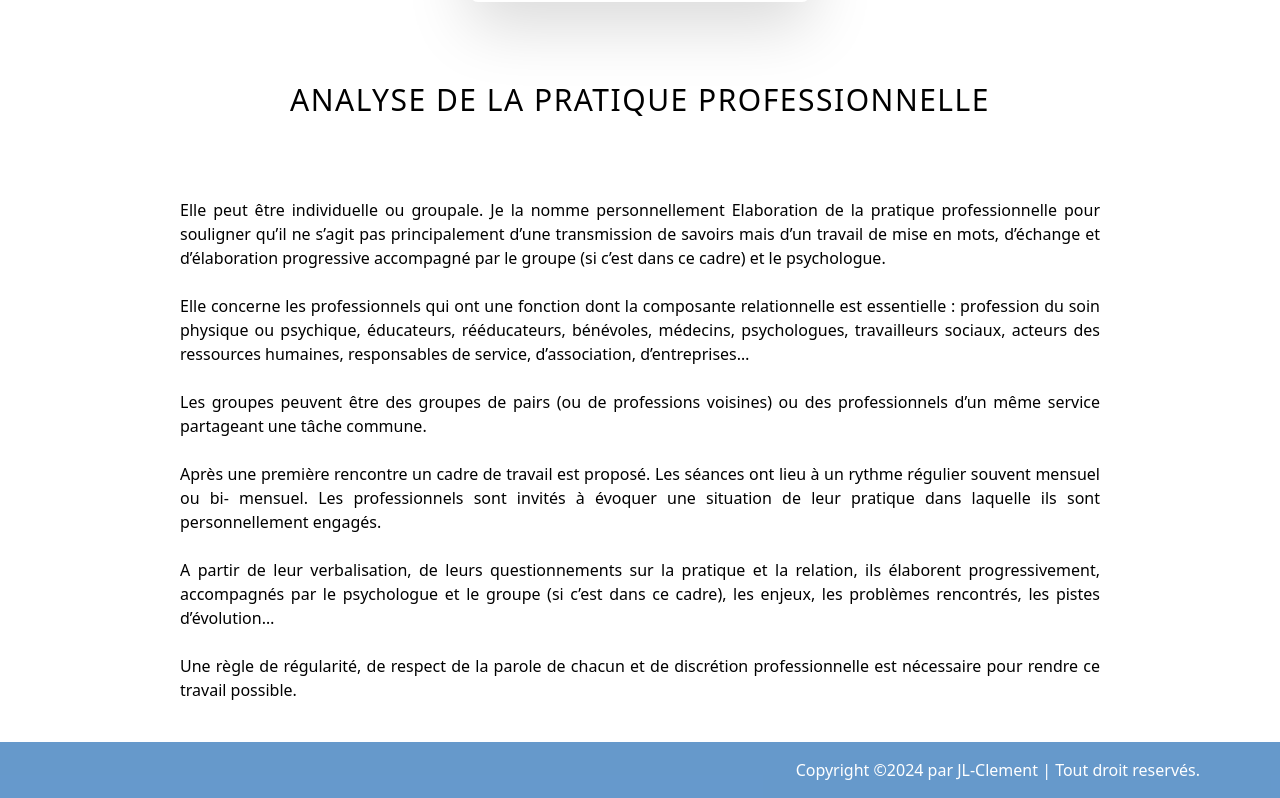
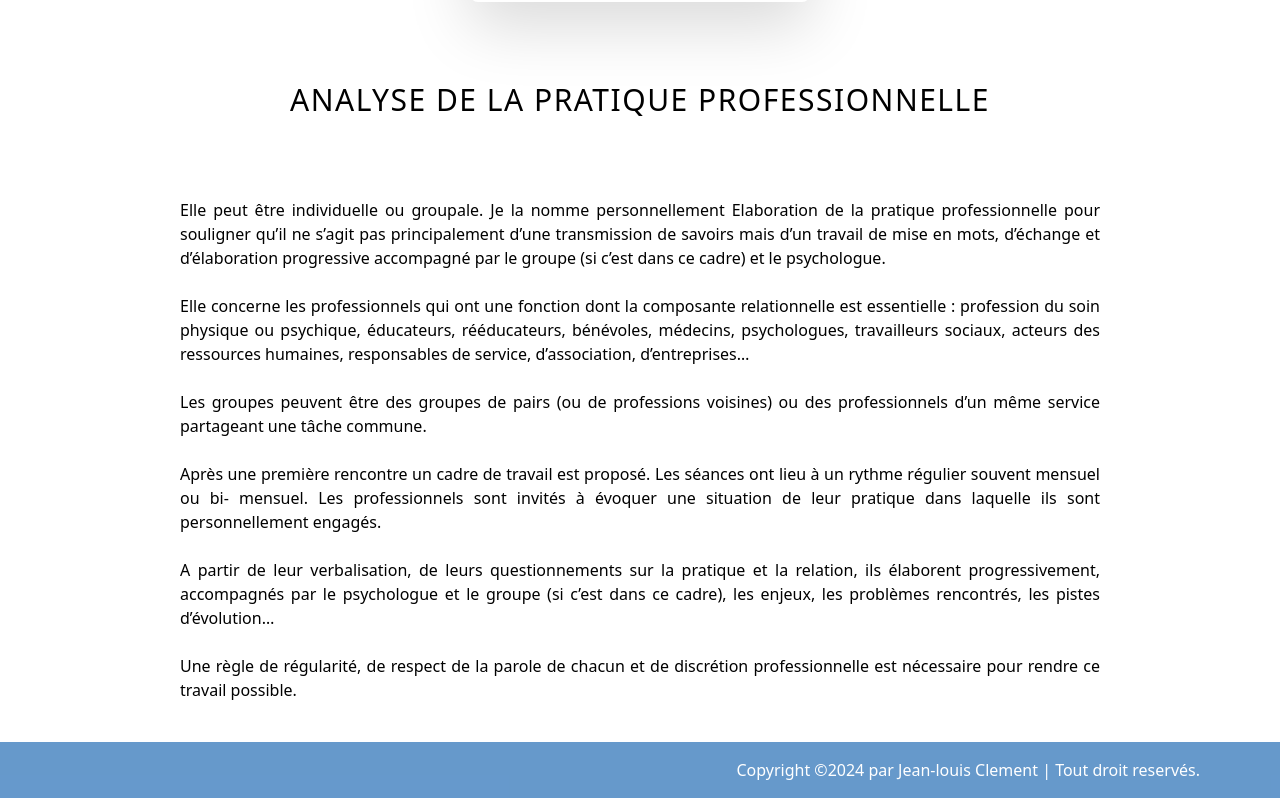
Before and after one commit to teovlt/JL-psy-bron, a React (Vite) app: page / in a window 1280 px wide. Shown: the part 2020-2818 px from the top of the page. Built offline with nearby package versions, Linux system fonts and the light colour scheme.

Commit message:
Update footer

```diff
--- a/src/components/Footer.jsx
+++ b/src/components/Footer.jsx
@@ -3,7 +3,7 @@ import React from 'react'
 const Footer = () => {
   return (
     <div className='flex flex-col items-end text-white bg-primary select-none py-2 px-4 md:px-20 md:py-4'>
-      Copyright ©2024 par JL-Clement | Tout droit reservés.
+      Copyright ©2024 par Jean-louis Clement | Tout droit reservés.
     </div>
   )
 }
```
